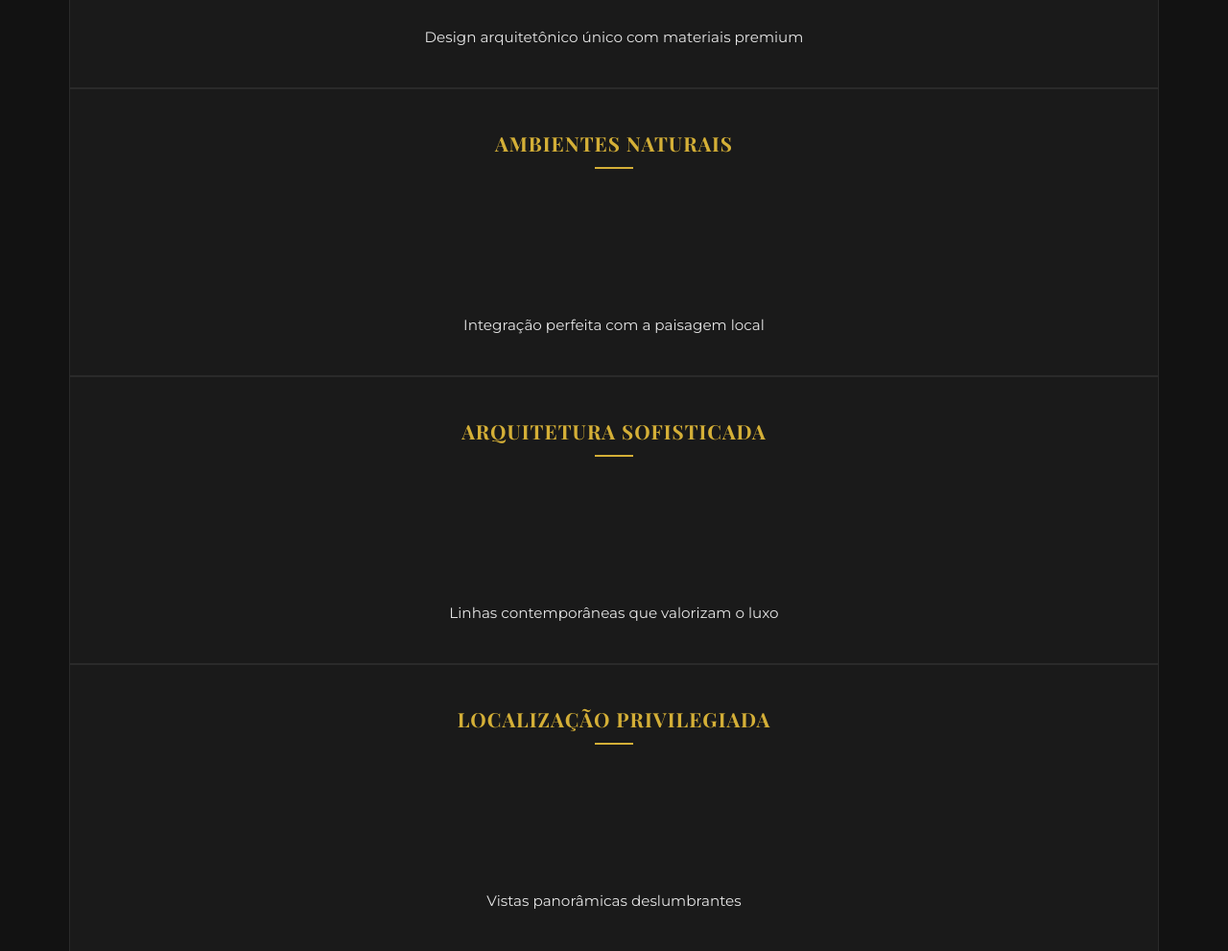
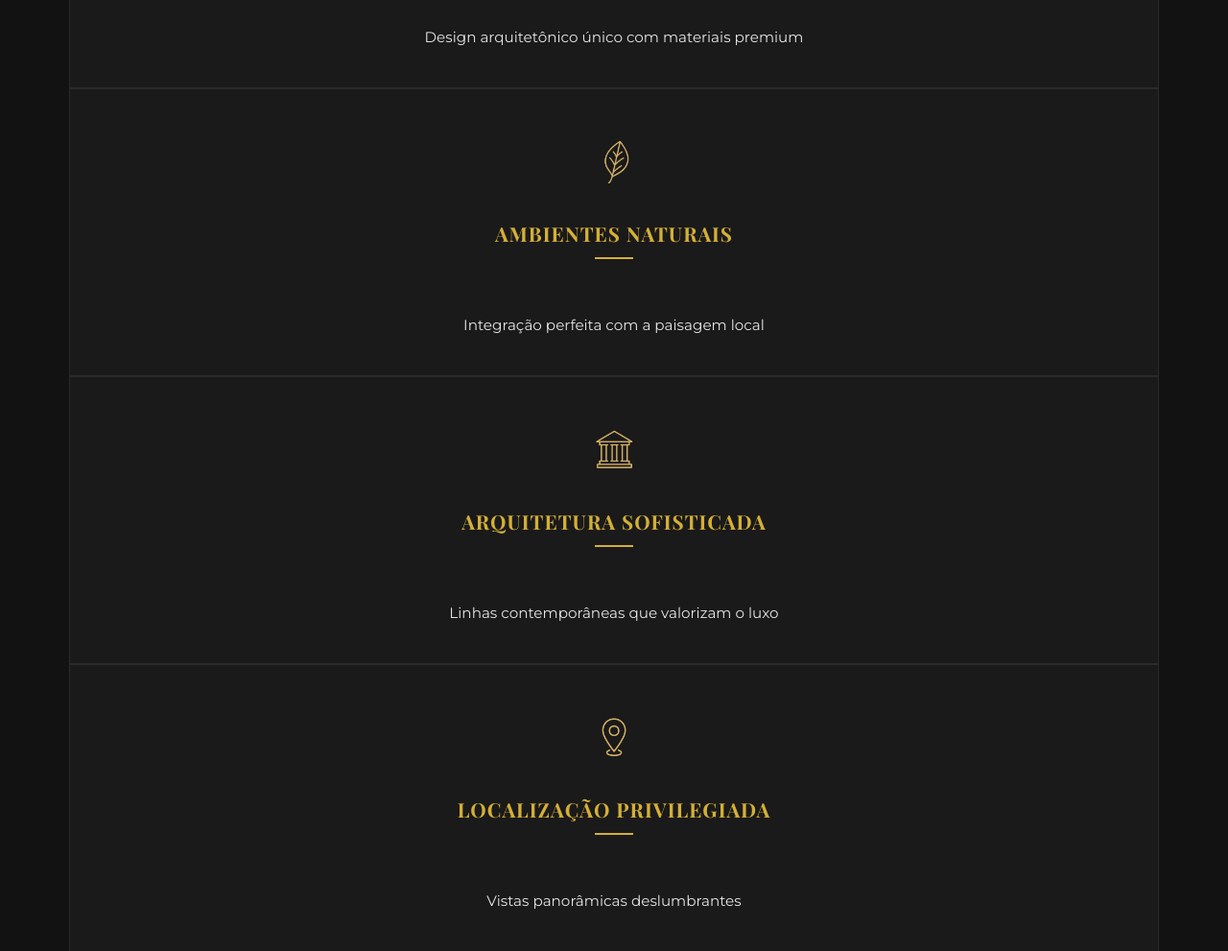
Before and after one commit to RenanGomes01/Vista-chapada, a plain HTML site: page index.html in a window 1280 px wide. Shown: the part 1200-2191 px from the top of the page at 96% size. Drawn offline with nearby package versions, Linux system fonts and the light colour scheme.

Commit message:
Update index.html

```diff
--- a/index.html
+++ b/index.html
@@ -60,14 +60,17 @@
                     <p>Design arquitetônico único com materiais premium</p>
                 </div>
                 <div class="feature">
+                    <img src="./img/ambiente_natural-removebg-preview.png" alt="Ambiente Naturais">
                     <h3>AMBIENTES NATURAIS</h3>
                     <p>Integração perfeita com a paisagem local</p>
                 </div>
                 <div class="feature">
+                    <img src="./img/arquitetura-removebg-preview.png" alt="Arquitetura Sofisticada">
                     <h3>ARQUITETURA SOFISTICADA</h3>
                     <p>Linhas contemporâneas que valorizam o luxo</p>
                 </div>
                 <div class="feature">
+                    <img src="./img/localização-removebg-preview.png" alt="Localização Privilegiada">
                     <h3>LOCALIZAÇÃO PRIVILEGIADA</h3>
                     <p>Vistas panorâmicas deslumbrantes</p>
                 </div>
```
